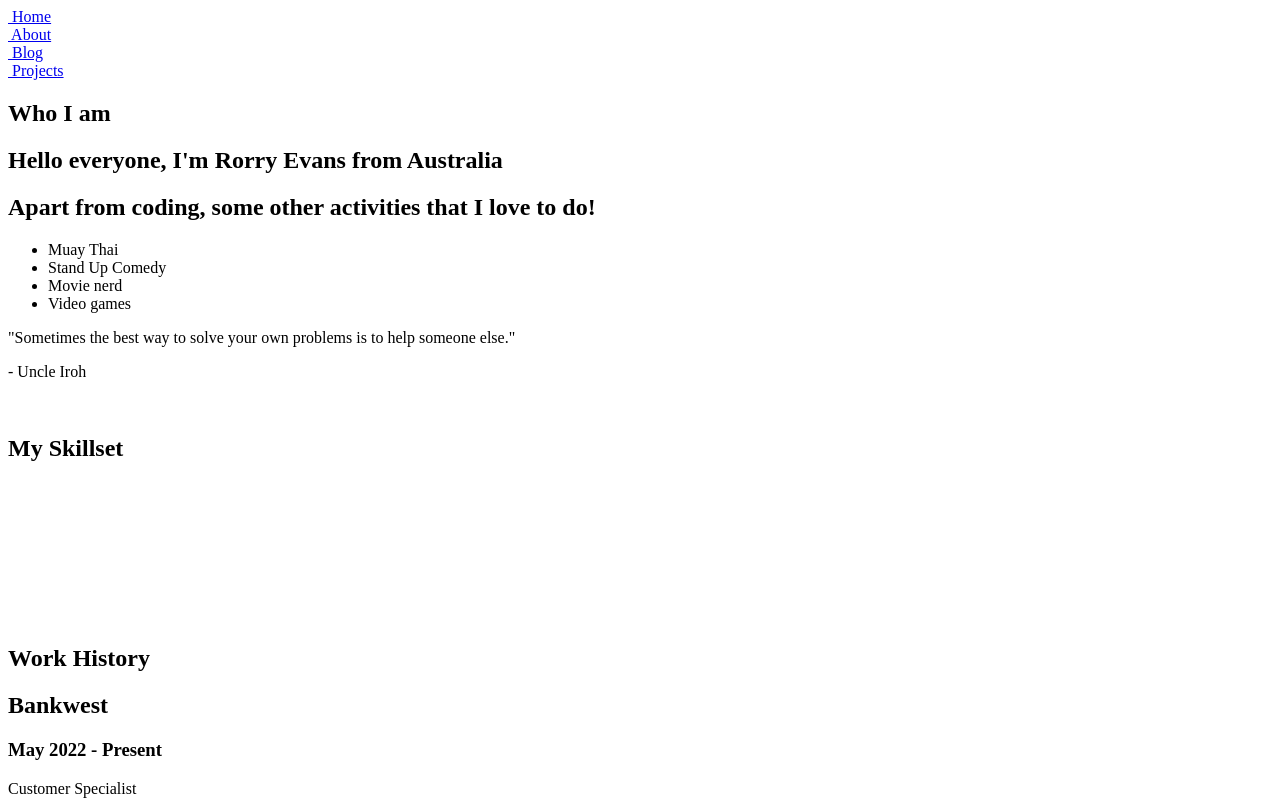
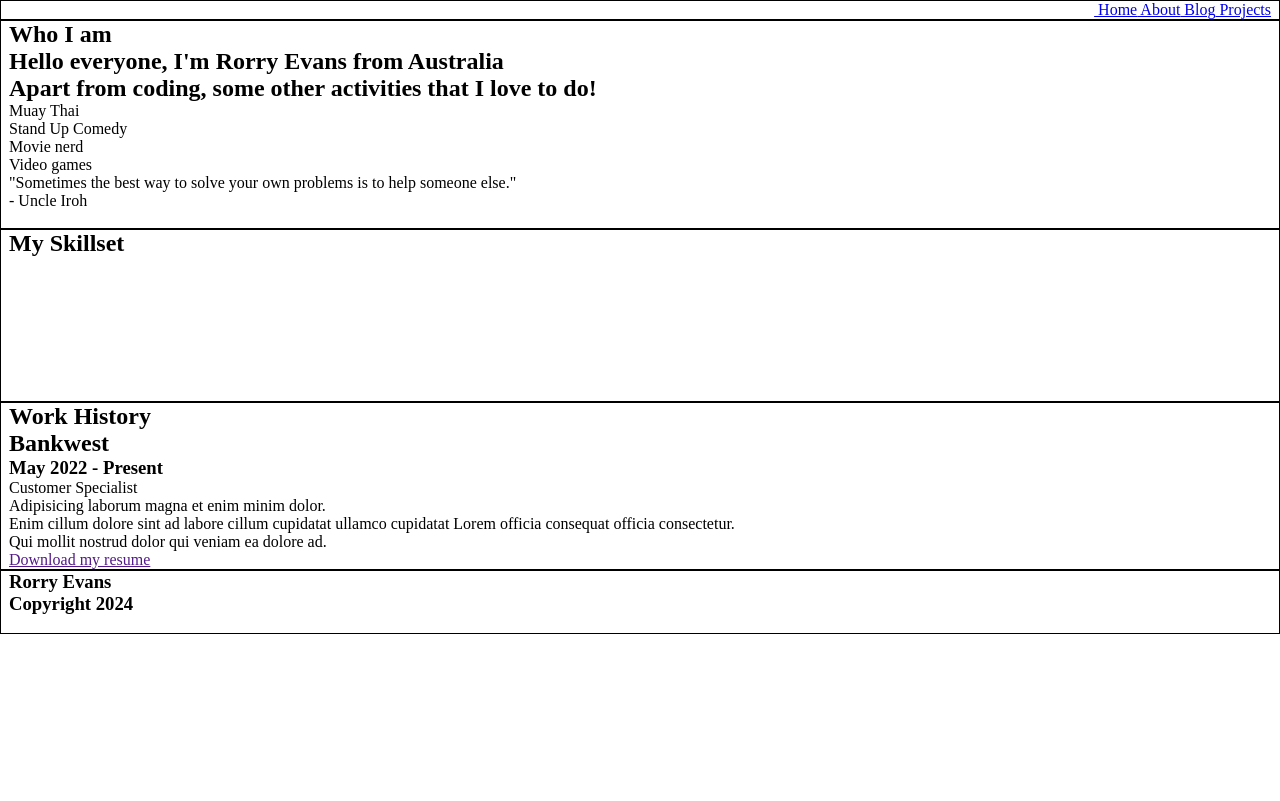
Before and after one commit to teep93/Portfolio-Website, a plain HTML site: page src/about.html in a window 1280 px wide. Shown: the top 801 px of the page. Drawn offline with Linux system fonts and the light colour scheme.

Commit message:
add font style and responsive breakpoints

```diff
--- a/src/about.html
+++ b/src/about.html
@@ -5,6 +5,9 @@
     <meta name="viewport" content="width=device-width, initial-scale=1.0">
     <title>About me</title>
     <link rel="stylesheet" href="styles.css">
+    <link rel="preconnect" href="https://fonts.googleapis.com">
+    <link rel="preconnect" href="https://fonts.gstatic.com" crossorigin>
+    <link href="https://fonts.googleapis.com/css2?family=Barlow:ital,wght@0,100;0,200;0,300;0,400;0,500;0,600;0,700;0,800;0,900;1,100;1,200;1,300;1,400;1,500;1,600;1,700;1,800;1,900&display=swap" rel="stylesheet">
 </head>
 <body>
     <header>
--- a/src/styles.css
+++ b/src/styles.css
@@ -0,0 +1,68 @@
+* {
+    margin: 0;
+    padding: 0;
+    border: 0;
+    box-sizing: border-box;
+
+}
+
+
+
+
+#responsive-container {
+    width: 100%;
+    margin-left: auto;
+    margin-right: auto;
+    padding-left: 0.5rem;
+    padding-right: 0.5rem;
+    border: 1px solid black;
+  }
+
+
+/* xs */
+@media (min-width: 475px) {
+    #responsive-container {
+      max-width: 475px;
+    }
+  }
+
+  /* sm */
+  @media (min-width: 640px) {
+    #responsive-container {
+      max-width: 640px;
+    }
+  }
+
+  /* md */
+  @media (min-width: 768px) {
+    #responsive-container {
+      max-width: 768px;
+    }
+  }
+
+  /* lg */
+  @media (min-width: 1024px) {
+    #responsive-container {
+      max-width: 1024px;
+    }
+  }
+
+  /* xl */
+  @media (min-width: 1280px) {
+    #responsive-container {
+      max-width: 1280px;
+    }
+  }
+
+  /* 2xl */
+  @media (min-width: 1536px) {
+    #responsive-container {
+      max-width: 1536px;
+    }
+  }
+
+
+#nav-bar {
+    display: flex;
+    justify-content: end;
+}
```
Also changed, not shown: src/blog.html (+3 -0 lines), src/index.html (+3 -0 lines), src/projects.html (+3 -0 lines).
